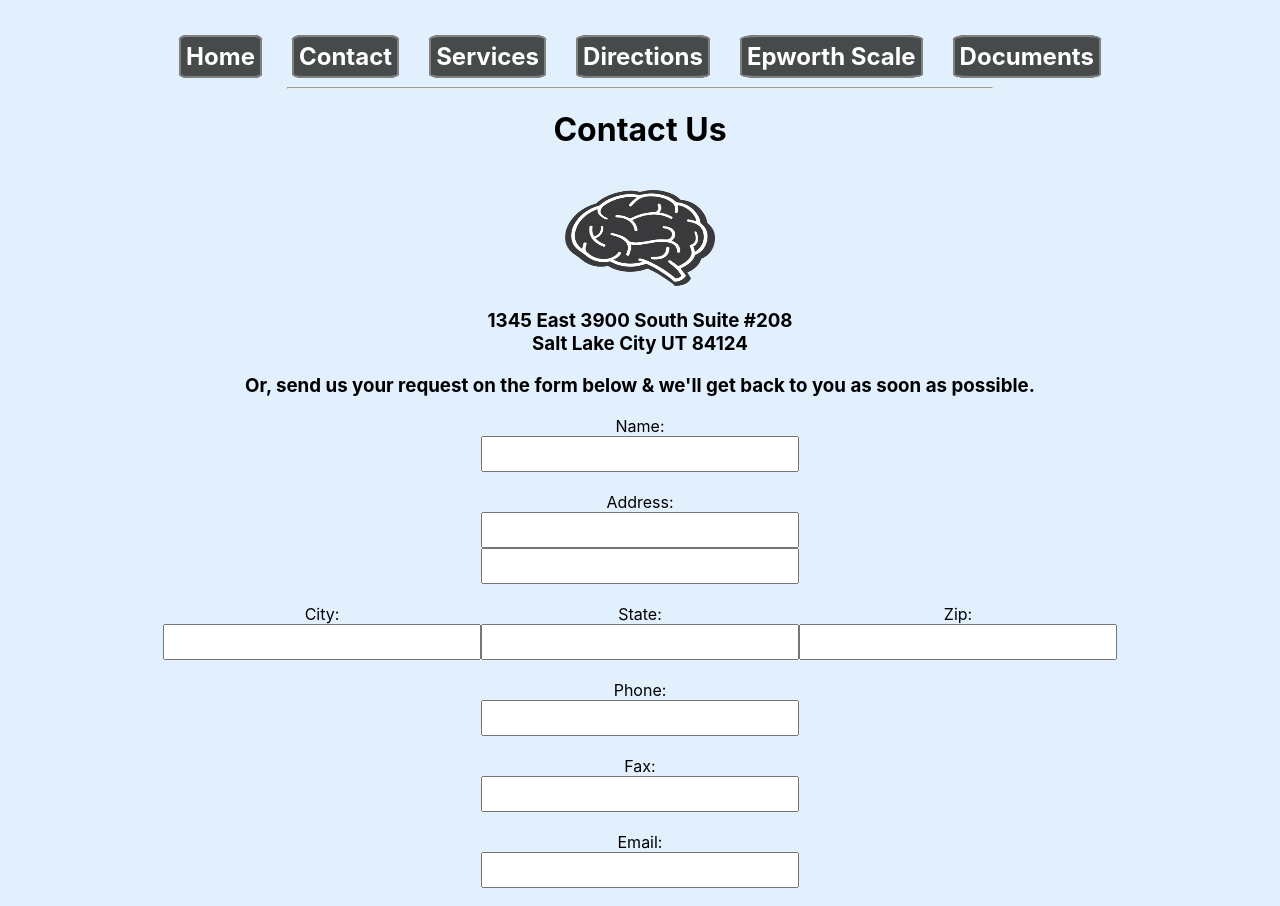
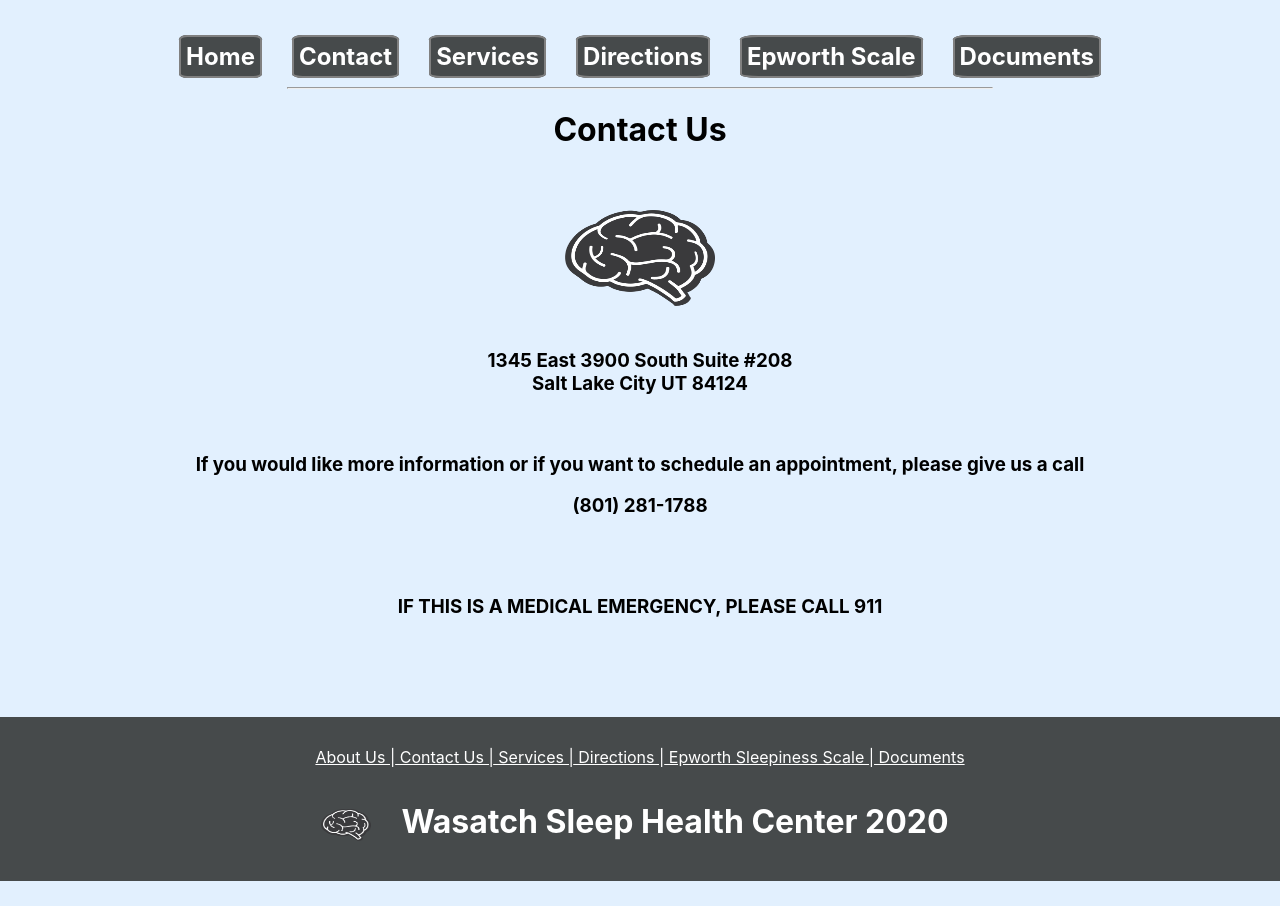
Before and after one commit to Jantzen-E/wasatch-sleep, a React (Create React App) app: page /contact in a window 1280 px wide. Shown: the top 906 px of the page. After the commit the page ends 881 px from the top, so only its background shows below. Built offline with nearby package versions, Linux system fonts and the light colour scheme.

Commit message:
changed contact page as per request from client

```diff
--- a/src/components/Contact.js
+++ b/src/components/Contact.js
@@ -6,83 +6,29 @@ import brain from './images/brainLogo.png';
 class Contact extends React.Component {
     constructor(props) {
         super(props);
-        this.submitForm = this.submitForm.bind(this);
-        this.state = {
-            status: ""
-        };
-    }
-
-    submitForm(ev) {
-        ev.preventDefault();
-        const form = ev.target;
-        const data = new FormData(form);
-        const xhr = new XMLHttpRequest();
-        xhr.open(form.method, form.action);
-        xhr.setRequestHeader("Accept", "application/json");
-        xhr.onreadystatechange = () => {
-          if (xhr.readyState !== XMLHttpRequest.DONE) return;
-          if (xhr.status === 200) {
-            form.reset();
-            this.setState({ status: "SUCCESS" });
-          } else {
-            this.setState({ status: "ERROR" });
-          }
-        };
-        xhr.send(data);
     }
 
     render() {
-        const { status } = this.state;
         return (
             <div className="contactPage">
                 <h1>Contact Us</h1>
+                <br/>
                 <img src={brain} id="logo"></img>
+                <br/>
+                <br/>
                 <h3>
                     1345 East 3900 South Suite #208
                     <br/>
                     Salt Lake City UT 84124
                 </h3>
-                <h3>Or, send us your request on the form below & we'll get back to you as soon as possible.</h3>
-                <form className="contactForm" onSubmit={this.submitForm} action="https://formspree.io/xoqkedya" method="POST">
-                    <label>Name:</label>
-                    <input type="text" className="contactInputs" name="name" required/>
-                    <br/>
-                    <label>Address:</label>
-                    <input type="text" className="contactInputs" name="address1" required/>
-                    <input type="text" className="contactInputs" name="address2"/>
-                    <br/>
-                    <div className="cityStateZip">
-                        <div className="cityInput">
-                            <label>City:</label>
-                            <input type="text" className="contactInputs" name="city" required/>
-                        </div>
-                        <div className="stateInput">
-                            <label>State:</label>
-                            <input type="text" className="contactInputs" name="state" required/>
-                        </div>
-                        <div className="zipInput">
-                            <label>Zip:</label>
-                            <input type="text" className="contactInputs" name="zipCode" required/>
-                        </div>
-                    </div>
-                    <br/>
-                    <label>Phone:</label>
-                    <input type="text" className="contactInputs" name="phone" required/>
-                    <br/>
-                    <label>Fax:</label>
-                    <input type="text" className="contactInputs" name="fax"/>
-                    <br/>
-                    <label>Email:</label>
-                    <input type="text" className="contactInputs" name="_replyto" required/>
-                    <br/>
-                    <textarea rows="10" cols="60" name="message" required></textarea>
-                    <br/>
-                    <br/>
-                    <div>
-                        {status === "SUCCESS" ? <p>Thanks!</p> : <button type="submit" value="Send" className="submitButton">Submit</button>}
-                        {status === "ERROR" && <p>Ooops! There was an error.</p>}
-                    </div>
-                </form>
+                <br/>
+                <h3>If you would like more information or if you want to schedule an appointment, please give us a call</h3>
+                <h3>(801) 281-1788</h3>
+                <br/>
+                <br/>
+                <h3>IF THIS IS A MEDICAL EMERGENCY, PLEASE CALL 911</h3>
+                <br/>
+                <br/>
                 <br/>
                 <br/>
                 <Footer />
```
